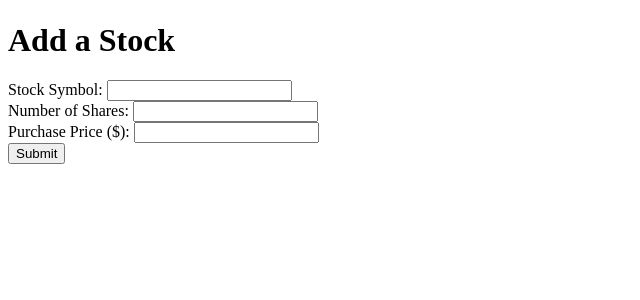
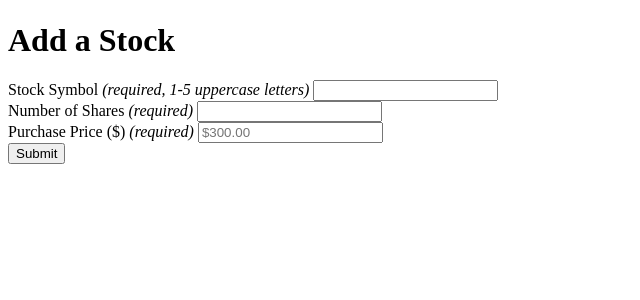
Before and after one commit to escalante29/flask-app, a Flask app: page /add_stock in a window 1280 px wide. Shown: the part 58-358 px from the top of the page, without its empty margins (0-640 px from the left). Run offline with Flask 3, Linux system fonts and the light colour scheme.

Commit message:
Update add_stock.html

```diff
--- a/templates/add_stock.html
+++ b/templates/add_stock.html
@@ -2,17 +2,34 @@
 {% block content %}
   <h1>Add a Stock</h1>
   <form method="post">
-    <label for="stockSymbol">Stock Symbol:</label>
-    <input type="text" id="stockSymbol" name="stock_symbol" />
-    <!-- Flask: request.form['stock_symbol'] -->
+    <label for="stockSymbol">
+      Stock Symbol <em>(required, 1-5 uppercase letters)</em>
+    </label>
+    <!-- Updated! -->
+    <input type="text"
+           id="stockSymbol"
+           name="stock_symbol"
+           required
+           pattern="[A-Z]{1,5}" />
+    <!-- Updated! -->
     <br>
-    <label for="numberOfShares">Number of Shares:</label>
-    <input type="text" id="numberOfShares" name="number_of_shares" />
-    <!-- Flask: request.form['number_of_shares'] -->
+    <label for="numberOfShares">
+      Number of Shares <em>(required)</em>
+    </label>
+    <!-- Updated! -->
+    <input type="text" id="numberOfShares" name="number_of_shares" required />
+    <!-- Updated! -->
     <br>
-    <label for="purchasePrice">Purchase Price ($):</label>
-    <input type="text" id="purchasePrice" name="purchase_price" />
-    <!-- Flask: request.form['purchase_price'] -->
+    <label for="purchasePrice">
+      Purchase Price ($) <em>(required)</em>
+    </label>
+    <!-- Updated! -->
+    <input type="text"
+           id="purchasePrice"
+           name="purchase_price"
+           placeholder="$300.00"
+           required />
+    <!-- Updated! -->
     <br>
     <input type="submit">
   </form>
```
